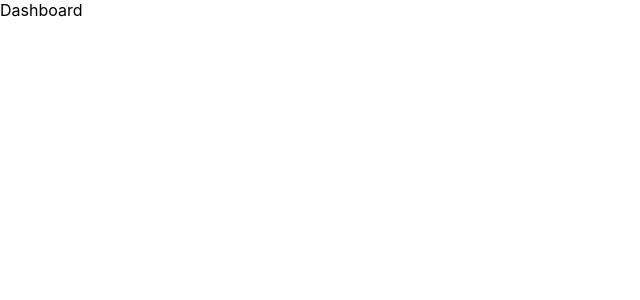
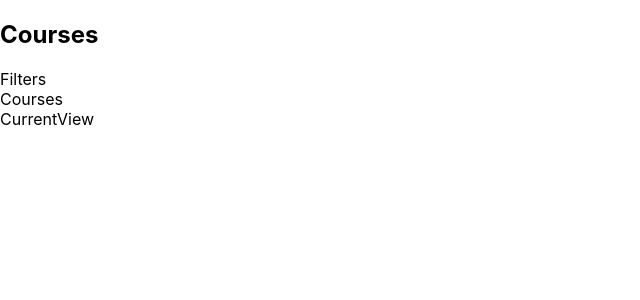
Before and after one commit to julian916/web-courses-dashboard, a React (Create React App) app: page / in a window 1280 px wide. Shown: the top 300 px of the page, without its empty margins (0-640 px from the left). Built offline with nearby package versions, Linux system fonts and the light colour scheme.

Commit message:
feat: add base structure of component for each feature

```diff
--- a/src/components/App/App.tsx
+++ b/src/components/App/App.tsx
@@ -1,9 +1,18 @@
 import React from 'react';
+import styled from 'styled-components';
+import Filters from "../Filters/Filters";
+import Courses from "../Courses/Courses";
+import CurrentView from "../CurrentView/CurrentView";
+
+const TitleWrapper = styled.h2``;
 
 function App() {
   return (
     <>
-        Dashboard
+      <TitleWrapper>Courses</TitleWrapper>
+      <Filters />
+      <Courses />
+      <CurrentView />
     </>
   );
 }
--- a/src/components/Courses/Courses.tsx
+++ b/src/components/Courses/Courses.tsx
@@ -1,9 +1,9 @@
 import React from 'react';
 
-const Filters = () => (
-  <>
-        Filters
-  </>
+const Courses = () => (
+  <div>
+      Courses
+  </div>
 );
 
-export default Filters;
+export default Courses;
--- a/src/components/CurrentView/CurrentView.tsx
+++ b/src/components/CurrentView/CurrentView.tsx
@@ -1,9 +1,9 @@
 import React from 'react';
 
-const Courses = () => (
-  <>
-      Courses
-  </>
+const CurrentView = () => (
+  <div>
+      CurrentView
+  </div>
 );
 
-export default Courses;
+export default CurrentView;
--- a/src/components/Filters/Filters.tsx
+++ b/src/components/Filters/Filters.tsx
@@ -0,0 +1,9 @@
+import React from 'react';
+
+const Filters = () => (
+  <div>
+        Filters
+  </div>
+);
+
+export default Filters;
```
